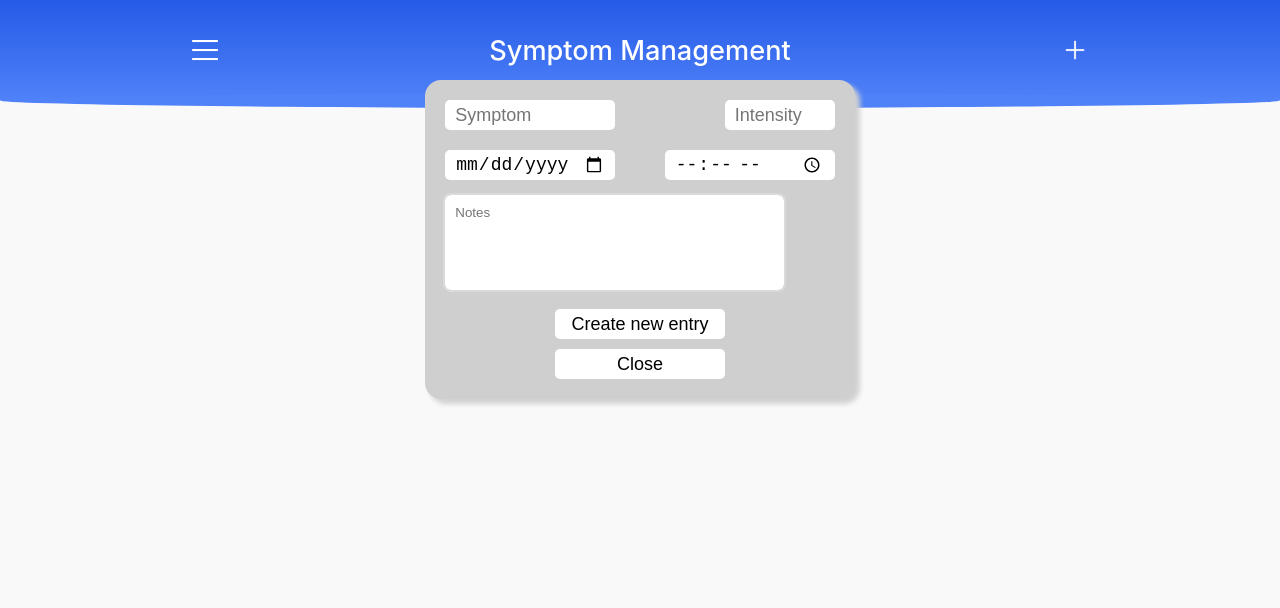
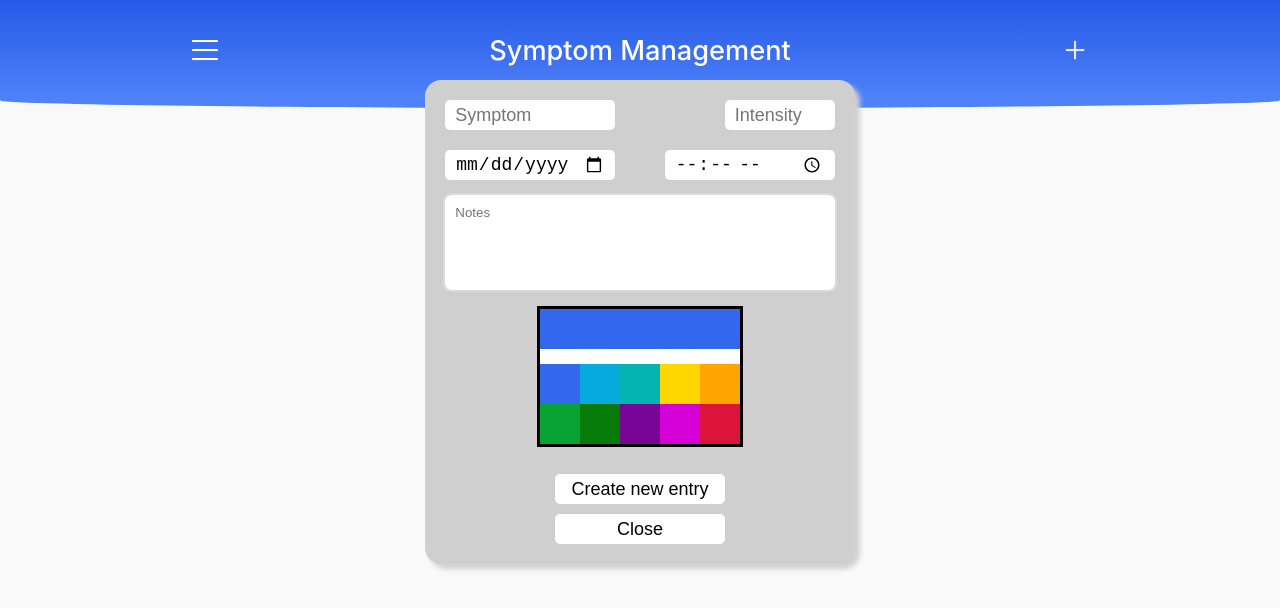
Before and after one commit to akinevans/med-counter, a React (Create React App) app: page / in a window 1280 px wide. Both pictures are taken after a click on the picture 1074 px from the left and 50 px from the top of the page. Shown: the top 608 px of the page. Built offline with nearby package versions, Linux system fonts and the light colour scheme.

Commit message:
Implement color picker UI and functionality for Form component. Implement functionality that allows user to select their accentColor when generating a new card

```diff
--- a/src/components/Form/Form.css
+++ b/src/components/Form/Form.css
@@ -1,7 +1,8 @@
 .form,
 .form-top-wrapper,
 .form-date-time-wrapper,
-.form-bottom-wrapper {
+.form-bottom-wrapper,
+.color-picker-wrapper {
   display: flex;
   align-items: center;
   width: 95%;
@@ -87,6 +88,31 @@ textarea {
   /* overflow-y: scroll; */
 }
 
+.color-picker-wrapper {
+  flex-wrap: wrap;
+  justify-content: center;
+  align-items: center;
+
+  margin: 15px auto;
+  width: 51.5%;
+  height: fit-content;
+  background-color: #fff;
+  outline: 3px solid #000;
+}
+
+.selected-color-view {
+  width: 100%;
+  height: 40px;
+  margin: 0 auto 15px;
+  /* outline: 2px solid #ff0000; */
+}
+
+.color-block {
+  width: 40px;
+  height: 40px;
+  cursor: pointer;
+}
+
 input.submit-btn,
 .close-btn {
   text-align: center;
@@ -110,3 +136,40 @@ input.submit-btn:active {
 .hidden {
   display: none;
 }
+
+/* color block selected */
+.selected {
+  /* transform: scale(1.5); */
+}
+
+/* accent colors */
+.blue {
+  background-color: var(--primary);
+}
+.light-blue {
+  background-color: #07aadc;
+}
+.teal {
+  background-color: #05b3b3;
+}
+.gold {
+  background-color: #ffd700;
+}
+.orange {
+  background-color: #ffa500;
+}
+.green {
+  background-color: #07a434;
+}
+.dark-green {
+  background-color: #077b07;
+}
+.purple {
+  background-color: #790596;
+}
+.fuchsia {
+  background-color: #d601d6;
+}
+.crimson {
+  background-color: #dc143c;
+}
--- a/src/components/Form/Form.js
+++ b/src/components/Form/Form.js
@@ -3,10 +3,12 @@ import { useState } from "react";
 import "./Form.css";
 import { useDispatch } from "react-redux";
 import { addSymptomCard } from "../../redux/countReducer";
-import { generateRandomColor } from "../../utilityFunctions/utilityFunctions";
 
 //utility imports
-// import { handleFormSubmission } from "../../utilityFunctions/utilityFunctions";
+import {
+  displayAccentColors,
+  generateRandomColor,
+} from "../../utilityFunctions/utilityFunctions";
 
 export default function Form(props) {
   const [symptom, setSymptom] = useState("");
@@ -14,13 +16,16 @@ export default function Form(props) {
   const [date, setDate] = useState();
   const [time, setTime] = useState();
   const [note, setNote] = useState("");
+  const [colorSelected, setColorSelected] = useState(false);
+  const [userSelectedAccentColor, setUserSelectedAccentColor] =
+    useState("blue");
 
-  const createAccentColor = generateRandomColor();
   const minIntensity = 1;
   const maxIntensity = 5;
   const todaysDate = new Date();
   // console.log(todaysDate);
   const dispatch = useDispatch();
+  const listOfAccentColors = displayAccentColors();
 
   const handleFormSubmission = (e) => {
     // Do not submit the form
@@ -34,7 +39,8 @@ export default function Form(props) {
         date: date,
         time: time,
         note: note,
-        accentColor: createAccentColor,
+        // blue by default
+        accentColor: userSelectedAccentColor,
       })
     );
   };
@@ -111,6 +117,26 @@ export default function Form(props) {
               // console.log(note);
             }}
           ></textarea>
+          {/* //& COLOR PICKER */}
+          {/* //! the 'color' className in Form.css is separate from the accent color classNames in SymptomCard.css */}
+          <div className='color-picker-wrapper'>
+            <div
+              className={`selected-color-view ${userSelectedAccentColor}`}
+            ></div>
+            {listOfAccentColors.map((color) => (
+              <div
+                className={`color-block ${color} ${
+                  colorSelected ? "selected" : ""
+                }`}
+                onClick={() => {
+                  console.log(color);
+                  //on click outside turn it to false ?
+                  setColorSelected(!colorSelected);
+                  setUserSelectedAccentColor(color);
+                }}
+              ></div>
+            ))}
+          </div>
         </label>
       </div>
       <input
--- a/src/utilityFunctions/utilityFunctions.js
+++ b/src/utilityFunctions/utilityFunctions.js
@@ -18,6 +18,7 @@ export const checkCurrentCount = (current, operation) => {
 //
 //
 //
+
 export const generateRandomColor = () => {
   const colors = [
     "blue",
@@ -39,6 +40,21 @@ export const generateRandomColor = () => {
   return colors[randomIndex];
 };
 
+export const displayAccentColors = () => {
+  return [
+    "blue",
+    "light-blue",
+    "teal",
+    "gold",
+    "orange",
+    "green",
+    "dark-green",
+    "purple",
+    "fuchsia",
+    "crimson",
+  ];
+};
+
 //
 //
 //
```
